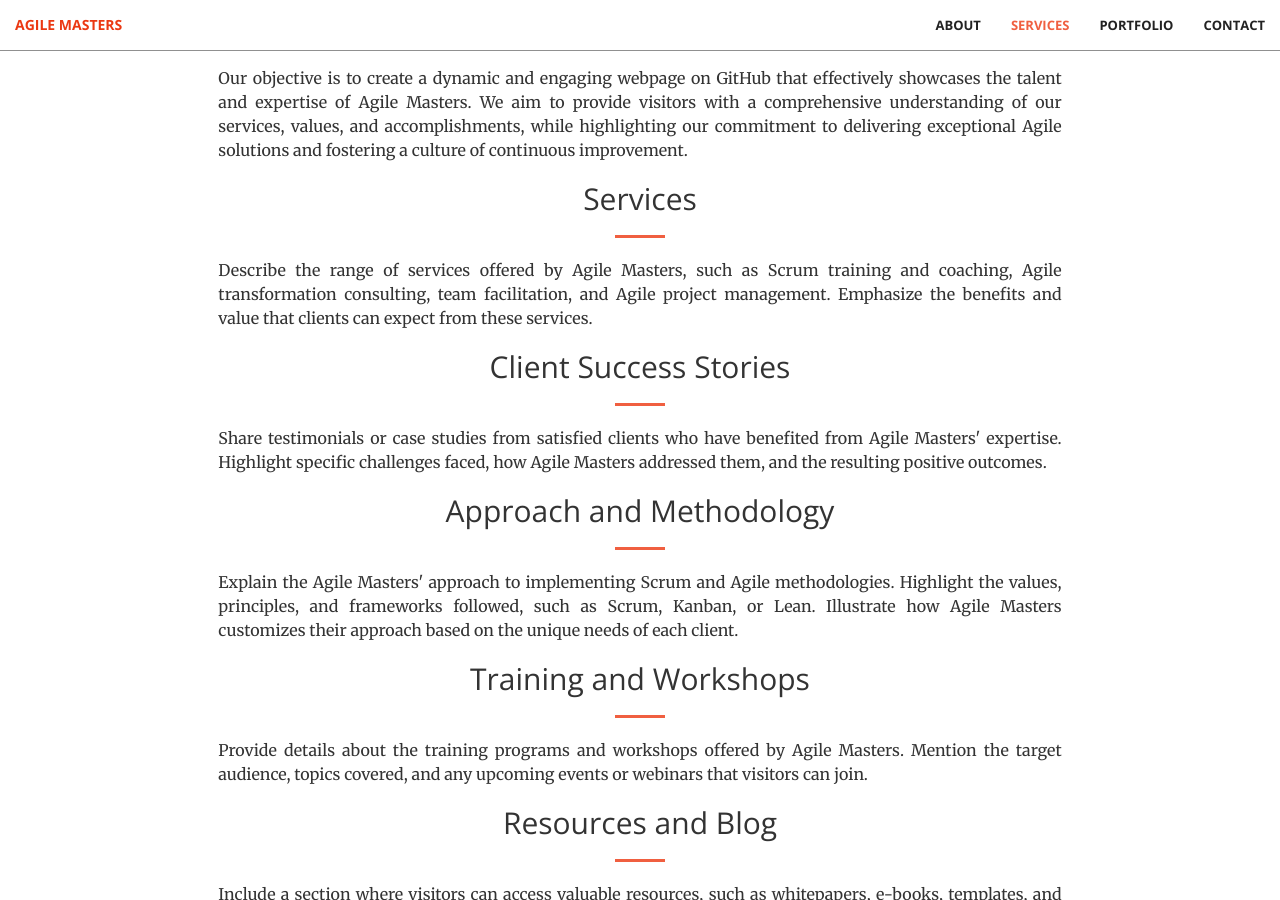
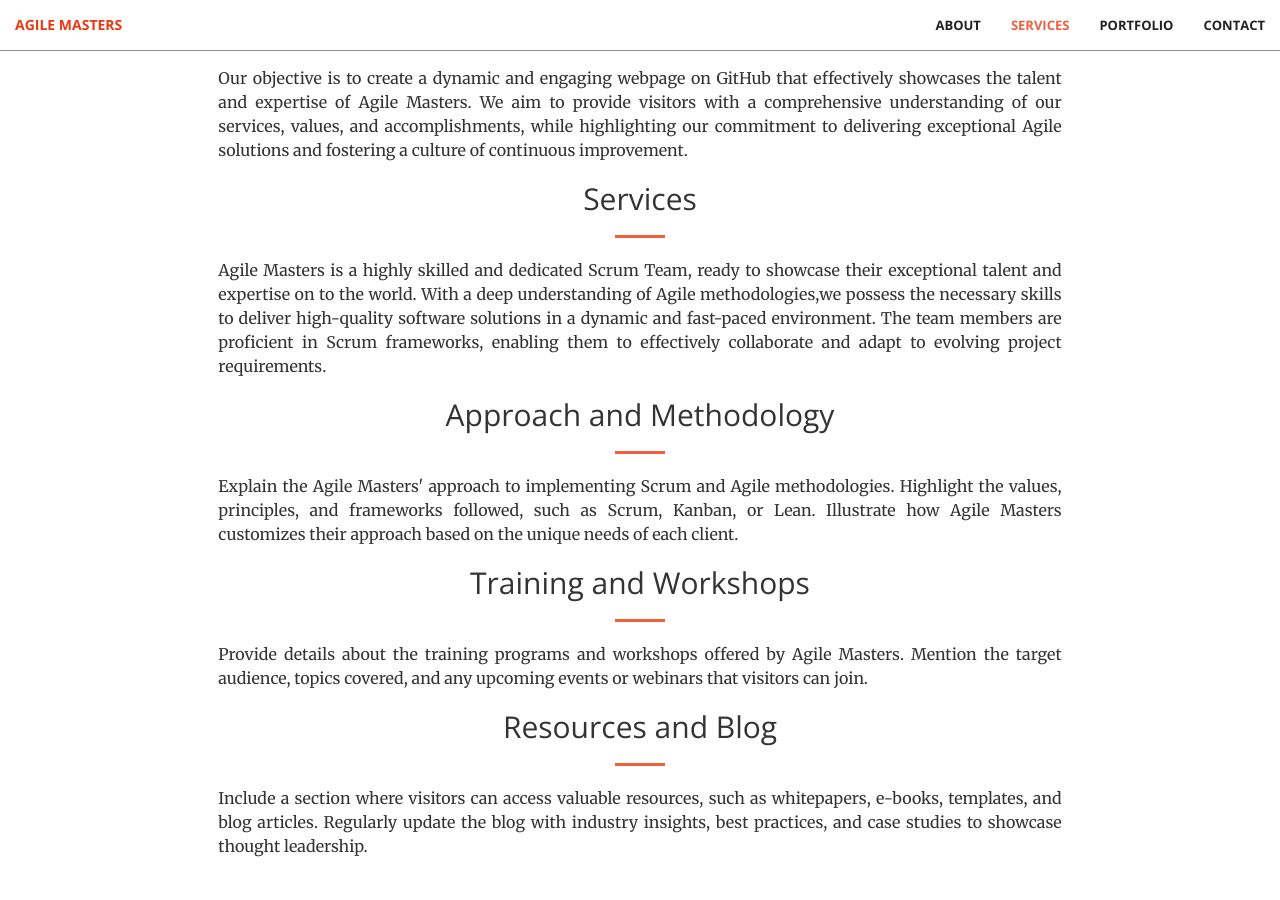
Before and after one commit to legitt23/legitt23, a Jekyll site: the page built from index.md, in a window 1280 px wide and 900 px high, scrolled down 2052 px. Built offline with Jekyll 4.4.1, drawn with Linux system fonts in a browser that asks for light colours.

Commit message:
Update content.html

```diff
--- a/_includes/content.html
+++ b/_includes/content.html
@@ -13,18 +13,11 @@
             <div class="col-lg-8 col-lg-offset-2 text-center">
                 <h2 class="section-heading">Services</h2>
                 <hr class="primary align-left">
-                <p class= "text-justify" >Describe the range of services offered by Agile Masters, such as Scrum training and coaching, Agile transformation consulting, team facilitation, and Agile project management. Emphasize the benefits and value that clients can expect from these services.</p>
+                <p class= "text-justify" >Agile Masters is a highly skilled and dedicated Scrum Team, ready to showcase their exceptional talent and expertise on to the world. With a deep understanding of Agile methodologies,we possess the necessary skills to deliver high-quality software solutions in a dynamic and fast-paced environment. The team members are proficient in Scrum frameworks, enabling them to effectively collaborate and adapt to evolving project requirements.</p>
             </div>
 
         </div>
-   <div class="row">
-            <div class="col-lg-8 col-lg-offset-2 text-center">
-                <h2 class="section-heading">Client Success Stories</h2>
-                <hr class="primary">
-                <p class= "text-justify">Share testimonials or case studies from satisfied clients who have benefited from Agile Masters' expertise. Highlight specific challenges faced, how Agile Masters addressed them, and the resulting positive outcomes.</p>
-            </div>
 
-        </div>
     <div class="row">
             <div class="col-lg-8 col-lg-offset-2 text-center">
                 <h2 class="section-heading">Approach and Methodology</h2>
```
